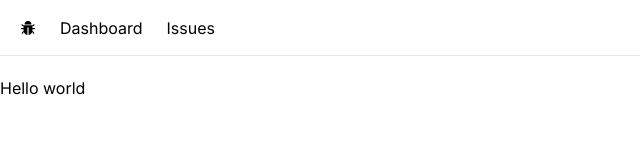
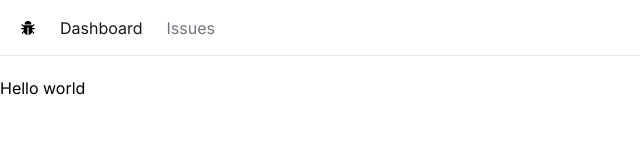
Before and after one commit to Chirag-S-Kotian/issue_tracker-nextjs, a Next.js app: page / in a window 1280 px wide. Shown: the top 160 px of the page, without its empty margins (0-640 px from the left). Built offline with nearby package versions, Linux system fonts and the light colour scheme.

Commit message:
Add classNames library to format navigation link styles
* Install classNames library
* Import and use classNames to conditionally format navigation links based on the current path

```diff
--- a/app/NavBar.tsx
+++ b/app/NavBar.tsx
@@ -1,4 +1,5 @@
 "use client";
+import classNames from "classnames";
 import Link from "next/link";
 import { usePathname } from "next/navigation";
 import React from "react";
@@ -21,9 +22,11 @@
         {links.map((link) => (
           <Link
             key={link.href}
-            className={`${
-              link.href === currentPath ? "text-zinc-900" : "text-zinc-500"
-            }text-zinc-500  hover:text-zinc-800 transition-colors`}
+            className={classNames({
+              "text-zinc-900": link.href === currentPath,
+              "text-zinc-500": link.href !== currentPath,
+              "hover:text-zinc-800 transition-colors": true,
+            })}
             href={link.href}
           >
             {link.label}
--- a/package.json
+++ b/package.json
@@ -9,6 +9,7 @@
     "lint": "next lint"
   },
   "dependencies": {
+    "classnames": "^2.5.1",
     "next": "14.2.3",
     "react": "^18",
     "react-dom": "^18",
```
Also changed, not shown: 1 other file (tests, documents, lock files or other folders).
